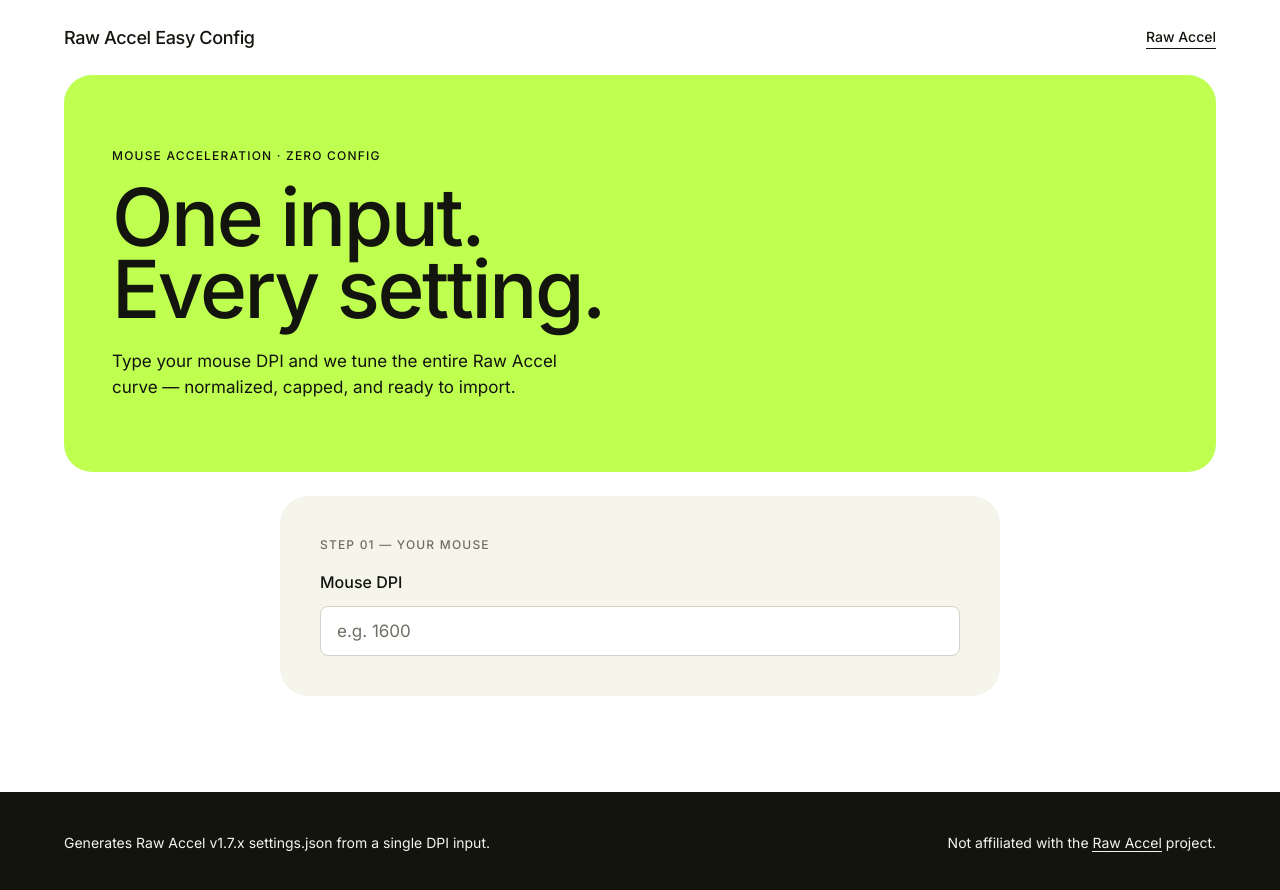
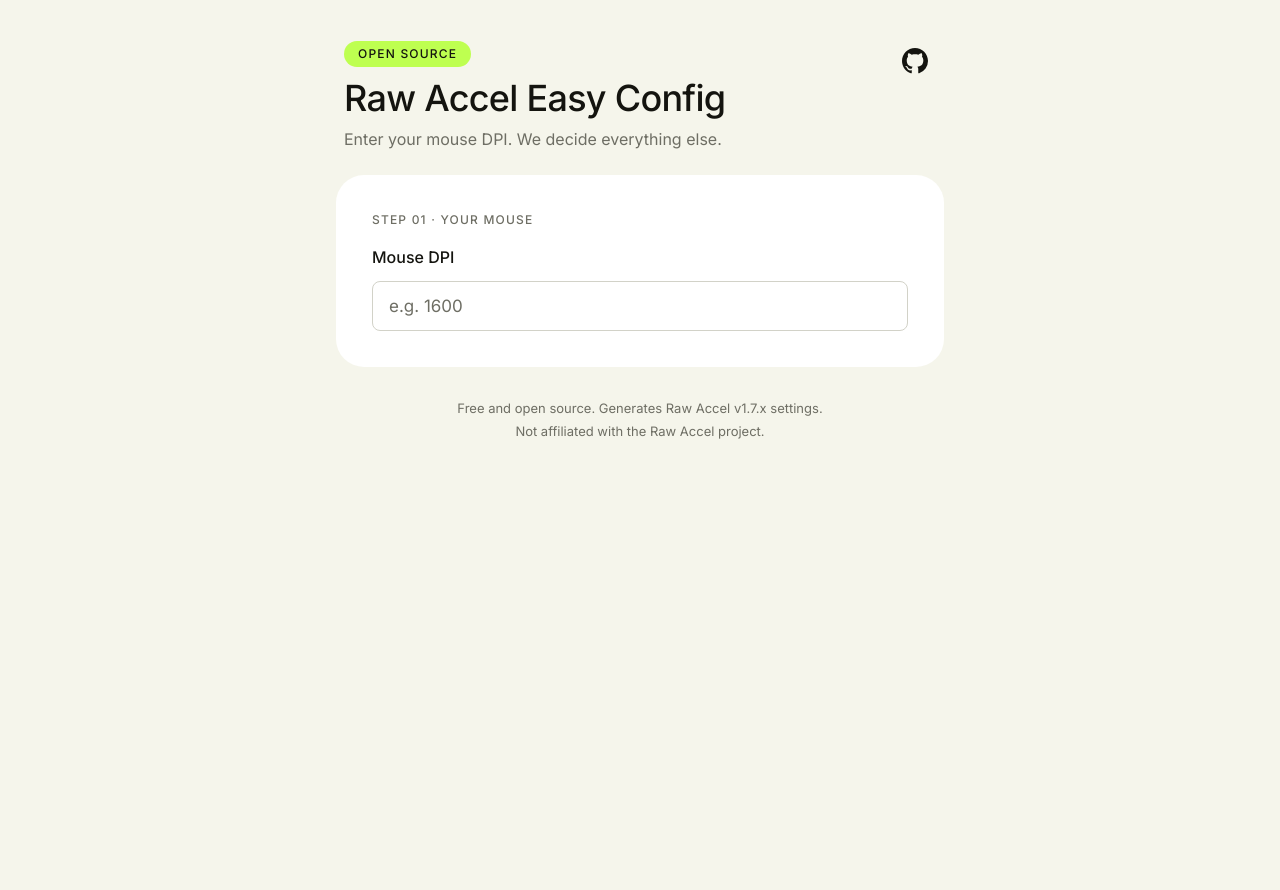
Before and after one commit to KlyneChrysler/racc-s-prod, a React (Vite) app: page / in a window 1280 px wide. Shown: the top 890 px of the page. After the commit the page ends 800 px from the top, so only its background shows below. Built offline with nearby package versions, Linux system fonts and the light colour scheme.

Commit message:
update: bond paper layout, github icon, open source label, remove em dashes

```diff
--- a/src/App.jsx
+++ b/src/App.jsx
@@ -5,6 +5,16 @@
 import ResultPanel from "./components/ResultPanel.jsx";
 import ImportGuide from "./components/ImportGuide.jsx";
 import { validateDpi, recommend } from "./lib/recommend.js";
+
+const REPO_URL = "https://github.com/KlyneChrysler/racc-s";
+
+function GitHubIcon() {
+	return (
+		<svg viewBox="0 0 16 16" width="26" height="26" fill="currentColor" aria-hidden="true">
+			<path d="M8 0C3.58 0 0 3.58 0 8c0 3.54 2.29 6.53 5.47 7.59.4.07.55-.17.55-.38 0-.19-.01-.82-.01-1.49-2.01.37-2.53-.49-2.69-.94-.09-.23-.48-.94-.82-1.13-.28-.15-.68-.52-.01-.53.63-.01 1.08.58 1.23.82.72 1.21 1.87.87 2.33.66.07-.52.28-.87.51-1.07-1.78-.2-3.64-.89-3.64-3.95 0-.87.31-1.59.82-2.15-.08-.2-.36-1.02.08-2.12 0 0 .67-.21 2.2.82.64-.18 1.32-.27 2-.27s1.36.09 2 .27c1.53-1.04 2.2-.82 2.2-.82.44 1.1.16 1.92.08 2.12.51.56.82 1.27.82 2.15 0 3.07-1.87 3.75-3.65 3.95.29.25.54.73.54 1.48 0 1.07-.01 1.93-.01 2.2 0 .21.15.46.55.38A8.01 8.01 0 0 0 16 8c0-4.42-3.58-8-8-8z" />
+		</svg>
+	);
+}
 
 export default function App() {
 	const [dpiText, setDpiText] = useState("");
@@ -15,43 +25,35 @@
 	const result = validation.valid ? recommend({ dpi: validation.dpi, notch }) : null;
 
 	return (
-		<div className="page">
-			<div className="shell">
-				<header className="nav">
-					<span className="logo">Raw Accel Easy Config</span>
+		<div className="sheet">
+			<header className="masthead">
+				<div>
+					<span className="pill">Open source</span>
+					<h1>Raw Accel Easy Config</h1>
+					<p className="tagline">Enter your mouse DPI. We decide everything else.</p>
+				</div>
 				<a
-						className="nav-link"
-						href="https://github.com/RawAccelOfficial/rawaccel"
+					className="gh-link"
+					href={REPO_URL}
 					target="_blank"
 					rel="noreferrer"
+					aria-label="View the source code on GitHub"
 				>
-						Raw Accel
+					<GitHubIcon />
 				</a>
 			</header>
-				<section className="hero">
-					<p className="eyebrow">Mouse acceleration · Zero config</p>
-					<h1 className="display">
-						One input.
-						<br />
-						Every setting.
-					</h1>
-					<p className="hero-sub">
-						Type your mouse DPI and we tune the entire Raw Accel curve — normalized, capped, and
-						ready to import.
-					</p>
-				</section>
 			<main className="flow">
-					<section className="panel">
-						<p className="eyebrow">Step 01 — Your mouse</p>
+				<section className="card">
+					<p className="eyebrow">Step 01 · Your mouse</p>
 					<DpiInput value={dpiText} onChange={setDpiText} error={showError ? validation.error : null} />
 				</section>
 				{result && (
 					<>
-							<section className="panel reveal">
-								<p className="eyebrow">Step 02 — Preference</p>
+						<section className="card reveal">
+							<p className="eyebrow">Step 02 · Preference</p>
 							<SensNotch value={notch} onChange={setNotch} />
 						</section>
-							<section className="panel panel-white reveal delay-1">
+						<section className="card reveal delay-1">
 							<p className="eyebrow">Your curve</p>
 							<CurvePreview outputDpi={result.summary.outputDpi} />
 						</section>
@@ -64,18 +66,9 @@
 					</>
 				)}
 			</main>
-			</div>
-			<footer className="footer">
-				<div className="shell footer-inner">
-					<span>Generates Raw Accel v1.7.x settings.json from a single DPI input.</span>
-					<span>
-						Not affiliated with the{" "}
-						<a href="https://github.com/RawAccelOfficial/rawaccel" target="_blank" rel="noreferrer">
-							Raw Accel
-						</a>{" "}
-						project.
-					</span>
-				</div>
+			<footer className="foot">
+				<p>Free and open source. Generates Raw Accel v1.7.x settings.</p>
+				<p>Not affiliated with the Raw Accel project.</p>
 			</footer>
 		</div>
 	);
--- a/src/components/ImportGuide.jsx
+++ b/src/components/ImportGuide.jsx
@@ -9,7 +9,7 @@
 					replacing the existing file.
 				</li>
 				<li>
-					Open Raw Accel and press <strong>Apply</strong> — or run{" "}
+					Open Raw Accel and press <strong>Apply</strong>, or run{" "}
 					<code>writer.exe settings.json</code> from that folder.
 				</li>
 			</ol>
--- a/src/index.css
+++ b/src/index.css
@@ -6,7 +6,6 @@
 	--color-parchment: #f5f5eb;
 	--color-ash: #d2d2c8;
 	--color-graphite: #6e6e64;
-	--color-charcoal: #30302a;
 
 	--font-sans: "Inter", ui-sans-serif, system-ui, -apple-system, "Segoe UI", Roboto, sans-serif;
 
@@ -24,7 +23,7 @@
 
 body {
 	margin: 0;
-	background: var(--color-canvas);
+	background: var(--color-parchment);
 	color: var(--color-ink);
 	font-family: var(--font-sans);
 	font-size: 16px;
@@ -33,65 +32,79 @@
 	-webkit-font-smoothing: antialiased;
 }
 
-.page {
+/* Single centered paper column */
+.sheet {
+	width: 100%;
+	max-width: 640px;
+	margin: 0 auto;
+	padding: 32px 16px 48px;
 	display: flex;
 	flex-direction: column;
-	min-height: 100vh;
+	gap: 24px;
 }
 
-.shell {
-	width: 100%;
-	max-width: 1200px;
-	margin: 0 auto;
-	padding: 0 24px;
+/* Masthead */
+.masthead {
+	display: flex;
+	align-items: flex-start;
+	justify-content: space-between;
+	gap: 16px;
+	padding: 8px 8px 0;
 }
 
-/* Navigation */
-.nav {
-	display: flex;
-	align-items: center;
-	justify-content: space-between;
-	padding: 24px 0;
-}
-
-.logo {
-	font-size: 18px;
+.masthead h1 {
+	margin: 0;
+	font-size: clamp(26px, 6vw, 36px);
 	font-weight: 500;
+	line-height: 1.1;
 	letter-spacing: -0.02em;
 }
 
-.nav-link {
-	color: var(--color-ink);
-	text-decoration: none;
-	border-bottom: 1px solid var(--color-ink);
-	font-size: 14px;
-	font-weight: 500;
-	padding-bottom: 1px;
+.tagline {
+	margin: 8px 0 0;
+	color: var(--color-graphite);
 }
 
-/* Hero — lime accent surface */
-.hero {
+.pill {
+	display: inline-block;
 	background: var(--color-electric-lime);
-	border-radius: var(--radius-cards);
-	padding: 72px 48px;
+	color: var(--color-ink);
+	border-radius: var(--radius-pills);
+	font-size: 12px;
+	font-weight: 500;
+	letter-spacing: 0.1em;
+	text-transform: uppercase;
+	padding: 4px 14px;
+	margin-bottom: 12px;
 }
 
-.display {
-	margin: 0;
-	font-size: clamp(48px, 8vw, 80px);
-	font-weight: 500;
-	line-height: 0.9;
-	letter-spacing: -0.03em;
+.gh-link {
+	color: var(--color-ink);
+	display: inline-flex;
+	padding: 8px;
+	border-radius: var(--radius-pills);
+	transition: transform 120ms ease;
+	flex-shrink: 0;
 }
 
-.hero-sub {
-	margin: 24px 0 0;
-	max-width: 460px;
-	font-size: 17px;
-	color: var(--color-ink);
+.gh-link:hover {
+	transform: translateY(-2px);
 }
 
-/* Eyebrow labels */
+/* Content flow */
+.flow {
+	display: flex;
+	flex-direction: column;
+	gap: 20px;
+}
+
+/* Bond paper cards */
+.card {
+	background: var(--color-canvas);
+	border-radius: var(--radius-cards);
+	padding: clamp(24px, 5vw, 36px);
+}
+
 .eyebrow {
 	margin: 0 0 16px;
 	font-size: 12px;
@@ -99,31 +112,6 @@
 	letter-spacing: 0.1em;
 	text-transform: uppercase;
 	color: var(--color-graphite);
-}
-
-.hero .eyebrow {
-	color: var(--color-ink);
-}
-
-/* Content flow */
-.flow {
-	display: flex;
-	flex-direction: column;
-	gap: 24px;
-	max-width: 720px;
-	margin: 24px auto 96px;
-}
-
-/* Panels — parchment and white surfaces, tonal contrast only */
-.panel {
-	background: var(--color-parchment);
-	border-radius: var(--radius-cards);
-	padding: 40px;
-}
-
-.panel-white {
-	background: var(--color-canvas);
-	border: 1px solid var(--color-ash);
 }
 
 /* Fields */
@@ -146,6 +134,7 @@
 	font-family: var(--font-sans);
 	font-size: 17px;
 	padding: 14px 16px;
+	width: 100%;
 }
 
 .field input[type="number"]:focus {
@@ -157,7 +146,7 @@
 	color: var(--color-graphite);
 }
 
-/* Range slider — lime thumb on ash track */
+/* Range slider */
 .field input[type="range"] {
 	-webkit-appearance: none;
 	appearance: none;
@@ -268,47 +257,46 @@
 	text-align: center;
 }
 
-/* Result — dark island */
+/* Result card */
 .result {
-	background: var(--color-charcoal);
-	color: var(--color-parchment);
+	background: var(--color-canvas);
 	border-radius: var(--radius-cards);
-	padding: 48px 40px;
+	padding: clamp(24px, 5vw, 36px);
 	display: flex;
 	flex-direction: column;
-	gap: 20px;
+	gap: 16px;
 }
 
 .result .eyebrow {
 	margin: 0;
-	color: var(--color-ash);
 	font-size: 12px;
 	line-height: 1.33;
-	letter-spacing: 0.1em;
 }
 
 .result p {
 	margin: 0;
-	font-size: 22px;
-	line-height: 1.3;
-	letter-spacing: -0.01em;
+	font-size: 18px;
+	line-height: 1.4;
 }
 
 .result strong {
 	font-weight: 500;
-	color: var(--color-electric-lime);
+	background: var(--color-electric-lime);
+	border-radius: 4px;
+	padding: 0 5px;
+	white-space: nowrap;
 }
 
 .result .note {
 	font-size: 14px;
 	line-height: 1.5;
-	color: var(--color-ash);
+	color: var(--color-graphite);
 	border-left: 2px solid var(--color-electric-lime);
-	padding-left: 16px;
+	padding-left: 14px;
 }
 
 .result button {
-	margin-top: 8px;
+	margin-top: 4px;
 	background: var(--color-electric-lime);
 	border: none;
 	border-radius: var(--radius-buttons);
@@ -318,6 +306,7 @@
 	font-size: 16px;
 	font-weight: 500;
 	padding: 16px 32px;
+	width: 100%;
 	transition: transform 120ms ease;
 }
 
@@ -329,22 +318,23 @@
 	transform: translateY(0);
 }
 
-/* Import guide — editorial list above the footer rule */
+/* Import guide card */
 .guide {
-	border-top: 1px solid var(--color-ash);
-	padding: 40px 8px 0;
+	background: var(--color-canvas);
+	border-radius: var(--radius-cards);
+	padding: clamp(24px, 5vw, 36px);
 }
 
 .guide h2 {
-	margin: 0 0 20px;
-	font-size: 22px;
+	margin: 0 0 16px;
+	font-size: 20px;
 	font-weight: 500;
 	letter-spacing: -0.01em;
 }
 
 .guide ol {
 	margin: 0 0 16px;
-	padding-left: 24px;
+	padding-left: 22px;
 	display: flex;
 	flex-direction: column;
 	gap: 10px;
@@ -368,29 +358,19 @@
 	color: var(--color-ink);
 	font-size: 0.9em;
 	padding: 1px 6px;
+	overflow-wrap: break-word;
 }
 
-/* Footer — the page's single inverted band */
-.footer {
-	margin-top: auto;
-	background: var(--color-ink);
-	color: var(--color-parchment);
+/* Footer */
+.foot {
+	padding: 8px 8px 0;
+	color: var(--color-graphite);
+	font-size: 13px;
+	text-align: center;
 }
 
-.footer-inner {
-	display: flex;
-	justify-content: space-between;
-	gap: 16px;
-	flex-wrap: wrap;
-	padding-top: 40px;
-	padding-bottom: 40px;
-	font-size: 14px;
-}
-
-.footer a {
-	color: var(--color-parchment);
-	text-decoration: none;
-	border-bottom: 1px solid var(--color-parchment);
+.foot p {
+	margin: 0 0 4px;
 }
 
 /* Staggered reveal */
@@ -426,17 +406,3 @@
 		animation: none;
 	}
 }
-
-@media (max-width: 640px) {
-	.hero {
-		padding: 48px 28px;
-	}
-
-	.panel {
-		padding: 28px 24px;
-	}
-
-	.result {
-		padding: 36px 28px;
-	}
-}
```
Lines whose indentation alone changed are shown as unchanged.
